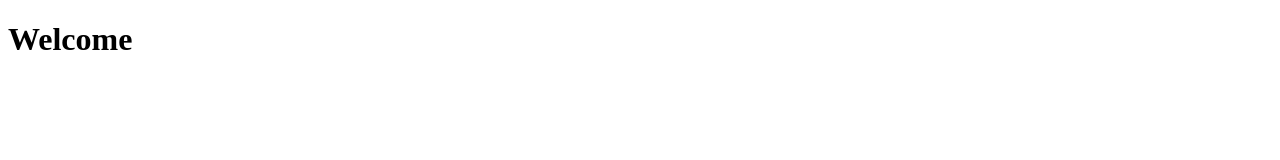
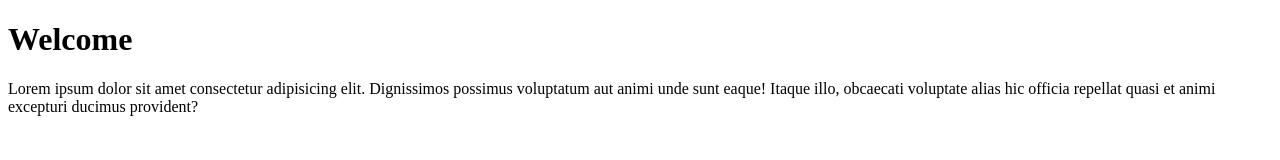
Before and after one commit to Shiveshr140/Github_Git, a plain HTML site: page index.html in a window 1280 px wide. Drawn offline with Linux system fonts and the light colour scheme.

Commit message:
version index 1.1

```diff
--- a/index.html
+++ b/index.html
@@ -7,5 +7,6 @@
 </head>
 <body>
     <h1>Welcome</h1>
+    <p>Lorem ipsum dolor sit amet consectetur adipisicing elit. Dignissimos possimus voluptatum aut animi unde sunt eaque! Itaque illo, obcaecati voluptate alias hic officia repellat quasi et animi excepturi ducimus provident?</p>
 </body>
 </html>
```
